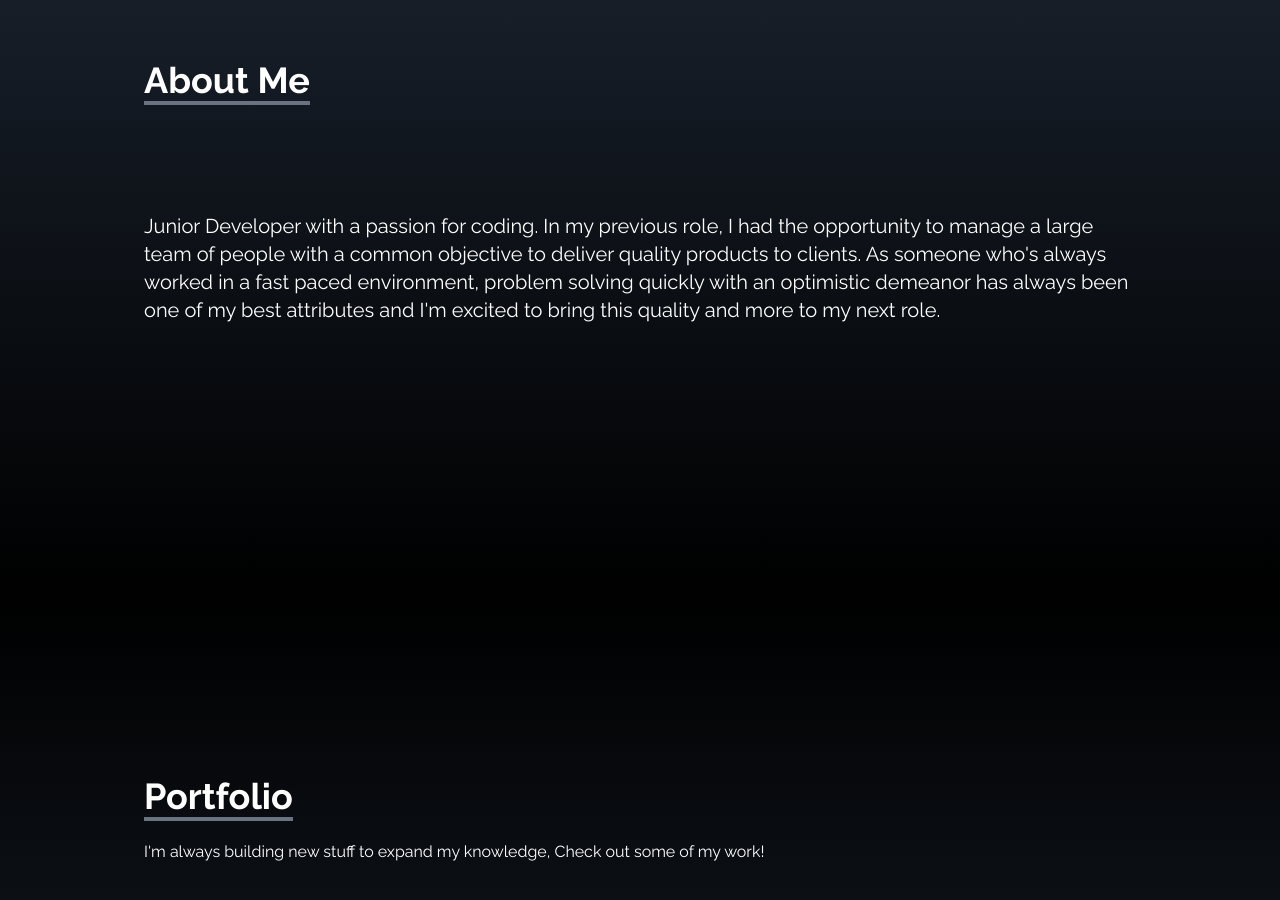
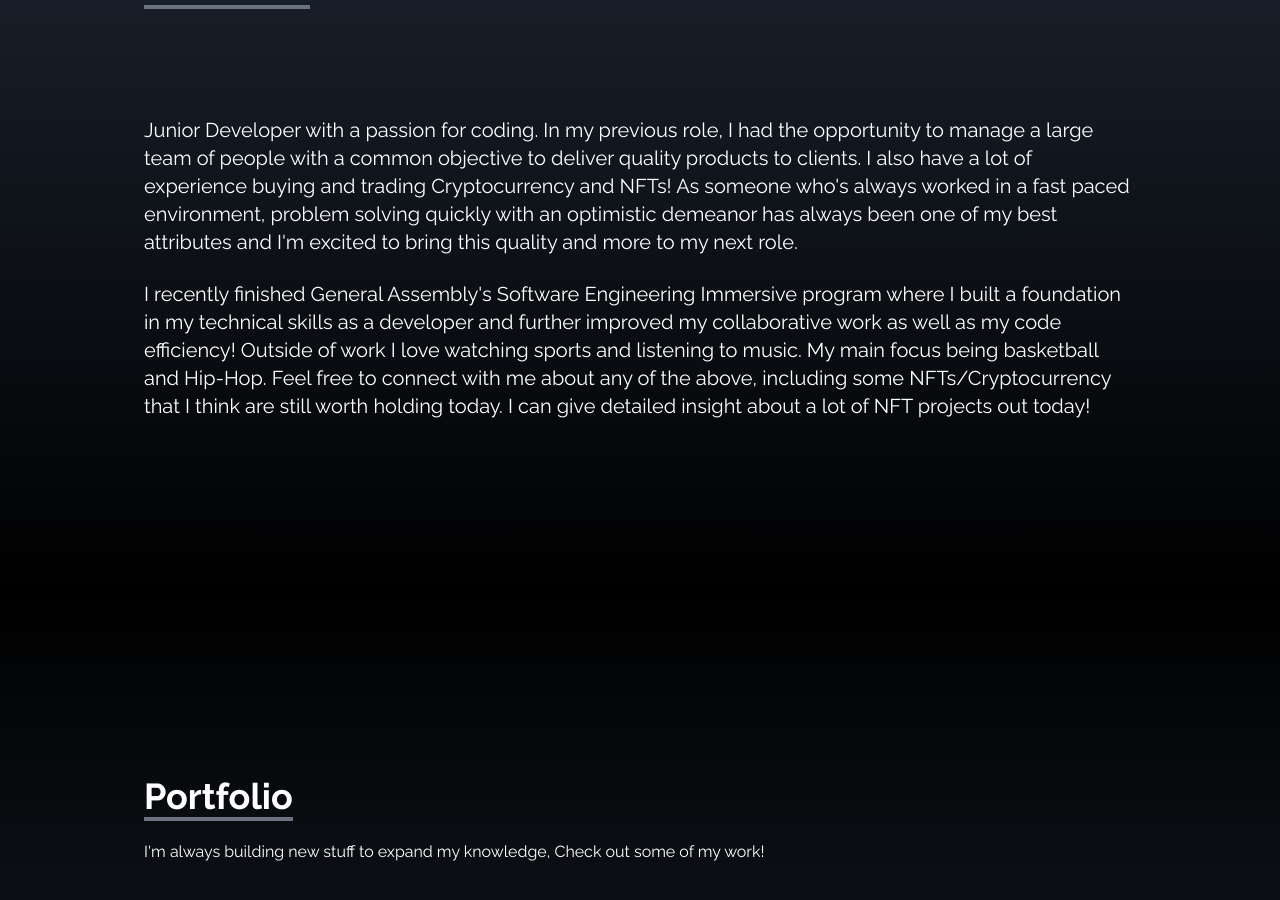
Before and after one commit to luisdaniel0/portfolio-website, a React (Create React App) app in the folder one-portfolio/: page / in a window 1280 px wide. Shown: the part 1008-1908 px from the top of the page. Built offline with nearby package versions, Linux system fonts and the light colour scheme.

Commit message:
fixed resume download and about me

```diff
--- a/one-portfolio/src/components/About.jsx
+++ b/one-portfolio/src/components/About.jsx
@@ -8,7 +8,15 @@ const About = () => {
         <div className="pb-8">
           <p className="text-4xl font-bold inline border-b-4 border-gray-500">About Me</p>
         </div>
-        <p className="text-xl mt-20">Junior Developer with a passion for coding. In my previous role, I had the opportunity to manage a large team of people with a common objective to deliver quality products to clients. As someone who's always worked in a fast paced environment, problem solving quickly with an optimistic demeanor has always been one of my best attributes and I'm excited to bring this quality and more to my next role.
+        <p className="text-xl mt-20">Junior Developer with a passion for coding. In my previous role, I had the opportunity to manage a large team of people with a common objective to deliver quality products to clients. I also have a lot of experience buying and trading Cryptocurrency and NFTs! As someone who's always worked in a fast paced environment, problem solving quickly with an optimistic demeanor has always been one of my best attributes and I'm excited to bring this quality and more to my next role.
+
+
+        </p><br></br>
+
+        <p className="text-xl mt20">
+          I recently finished General Assembly's Software Engineering Immersive program where I built a foundation in my technical skills as a developer and further improved my collaborative work as well as my code efficiency!
+
+          Outside of work I love watching sports and listening to music. My main focus being basketball and Hip-Hop. Feel free to connect with me about any of the above, including some NFTs/Cryptocurrency that I think are still worth holding today. I can give detailed insight about a lot of NFT projects out today!
         </p>
       </div>
     </div>
--- a/one-portfolio/src/components/SocialLinks.jsx
+++ b/one-portfolio/src/components/SocialLinks.jsx
@@ -40,7 +40,7 @@ const SocialLinks = () => {
           Resume <BsFillPersonLinesFill size={30} />
         </>
       ),
-      href: "/resume.pdf",
+      href: "/luis-sanchez-resume.pdf",
       style: "rounded-br-md",
       download: true,
     },
```
Also changed, not shown: 2 other files (tests, documents, lock files or other folders).
